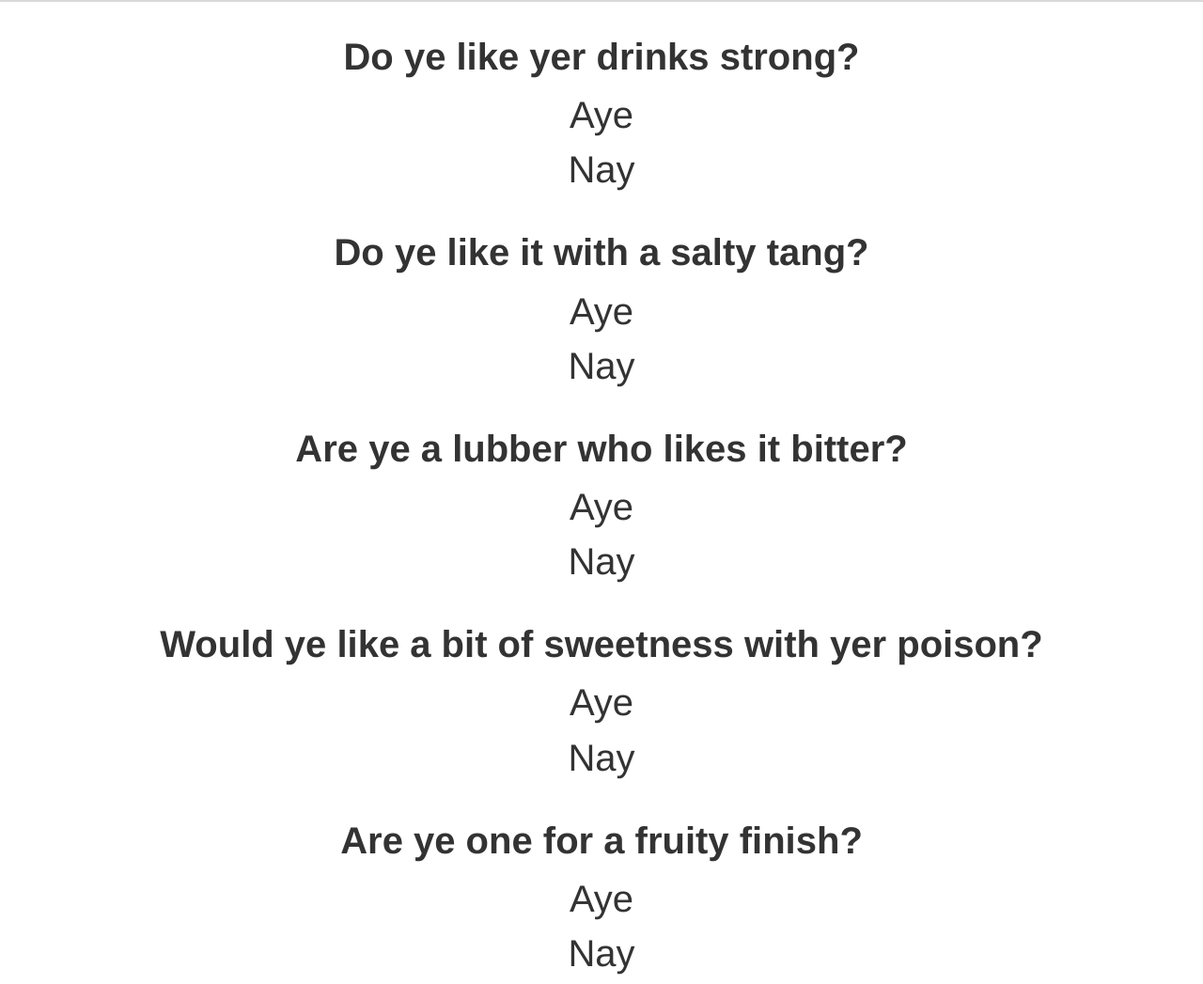
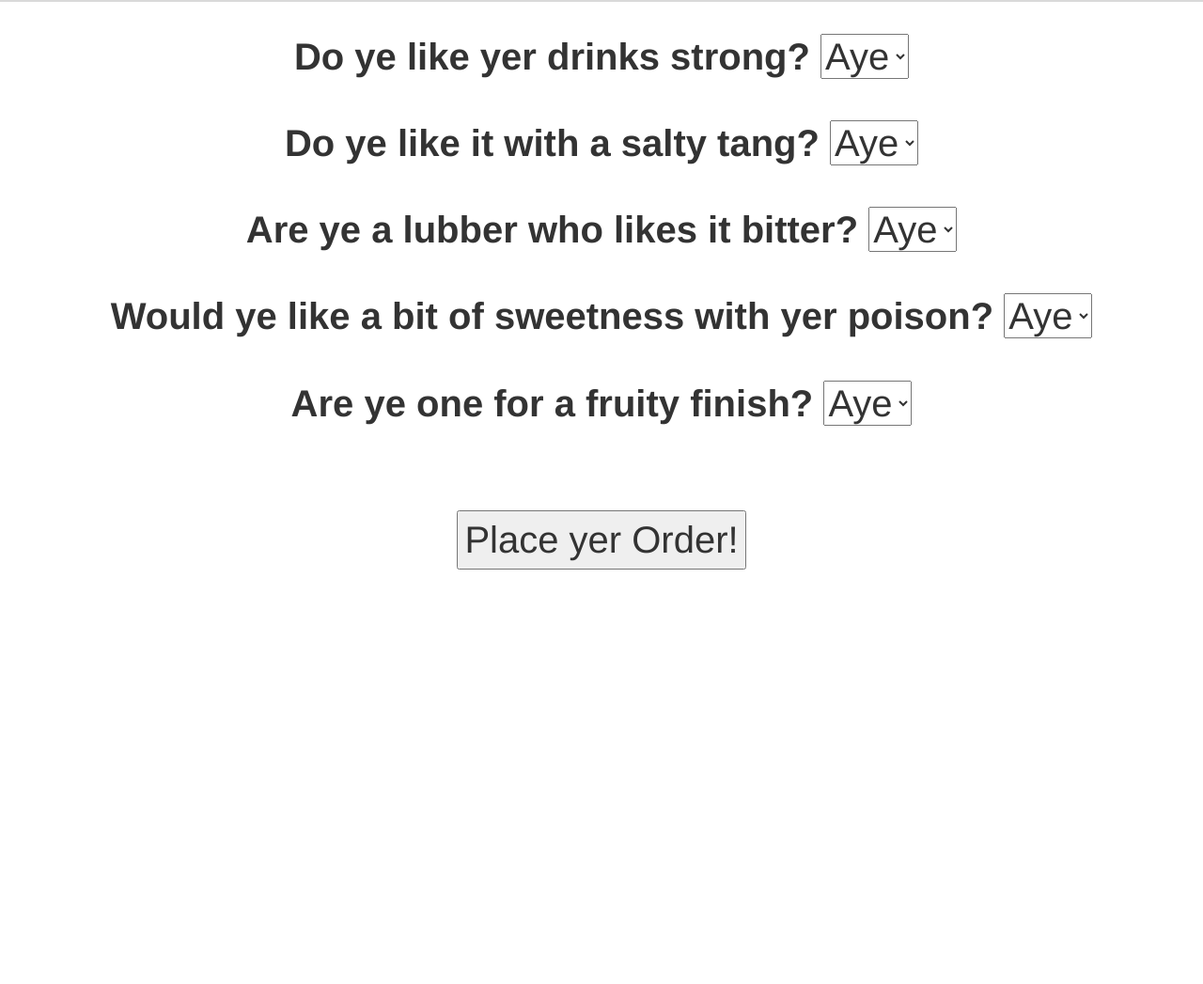
Before and after one commit to yolixtly/pirate-bartender, a website: page index.html in a window 1280 px wide. Shown: the part 200-1247 px from the top of the page at 94% size. After the commit the page ends 836 px from the top, so only its background shows below. Drawn offline with nearby package versions, Linux system fonts and the light colour scheme.

Commit message:
selected choices

```diff
--- a/apps/app.js
+++ b/apps/app.js
@@ -4,14 +4,26 @@ $(document).ready(function() {
 /*-------------DATABASE. Constructors ------------
 -----(for questions, ingredients, and the pantry)---*/
 //store the ingredients per category:
-var pantry = {
+  var pantry = {
 	strongIngredients: ["Glug of rum", "slug of whisky", "splash of gin"],
 	saltyingredients: ["Olive on a stick", "salt-dusted rim", "rasher of bacon"],
 	bitterIngredients: ["Shake of bitters", "splash of tonic", "twist of lemon peel"],
 	sweetIngredients: ["Sugar cube", "spoonful of honey", "splash of cola"],
 	fruityIngredients: ["Slice of orange", "dash of cassis", "cherry on top"],
-}
+  }
 
-$('.resultDrink').hide();
+  $('.resultDrink').hide();
+
+  $('form').on('submit', function(event) {
+		  event.preventDefault();
+
+	  //store the user selected ingredient
+	  var selectedIngredient = [];
+
+	  $('select').each(function() {
+	  	selectedIngredient.push($(this).val() === 'yes' ? true : false);
+  	 });
+	  console.log(selectedIngredient);
+  });
 
 });
--- a/index.html
+++ b/index.html
@@ -19,38 +19,38 @@
 			<form>
 				<div class="questionGroup">
 					<label for="drinkStrong">Do ye like yer drinks strong?</label>
-					<section id="drinkStrong">
+					<select id="drinkStrong">
 						<option value="yes">Aye</option>
 						<option value="no">Nay</option>
-					</section>
+					</select>
 				</div>
 				<div class="questionGroup">
 					<label for="drinkSalty">Do ye like it with a salty tang?</label>
-					<section id="drinkSalty">
+					<select id="drinkSalty">
 						<option value="yes">Aye</option>
 						<option value="no">Nay</option>
-					</section>
+					</select>
 				</div>
 				<div class="questionGroup">
 					<label for="drinkBitter">Are ye a lubber who likes it bitter?</label>
-					<section id="drinkBitter">
+					<select id="drinkBitter">
 						<option value="yes">Aye</option>
 						<option value="no">Nay</option>
-					</section>
+					</select>
 				</div>
 				<div class="questionGroup">
 					<label for="drinkSweet">Would ye like a bit of sweetness with yer poison?</label>
-					<section id="drinkSweet">
+					<select id="drinkSweet">
 						<option value="yes">Aye</option>
 						<option value="no">Nay</option>
-					</section>
+					</select>
 				</div>
 				<div class="questionGroup">
 					<label for="drinkFruity">Are ye one for a fruity finish?</label>
-					<section id="drinkFruity">
+					<select id="drinkFruity">
 						<option value="yes">Aye</option>
 						<option value="no">Nay</option>
-					</section>
+					</select>
 				</div>
 				<br/>
 				<div class="questionGroup submitButton">
```
